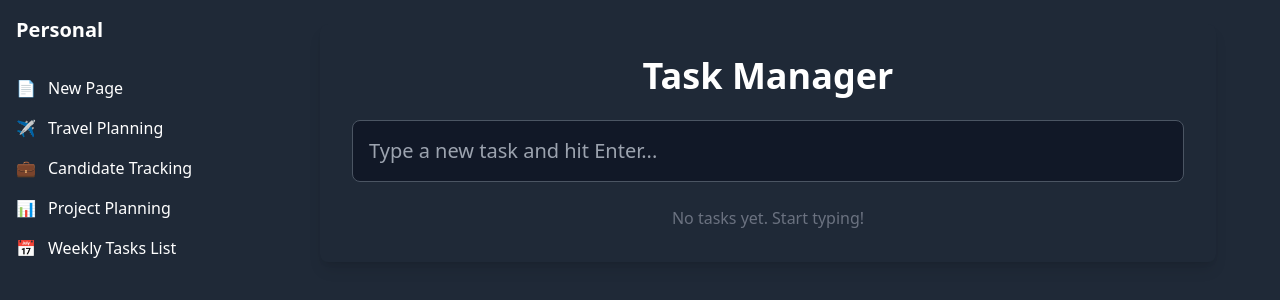
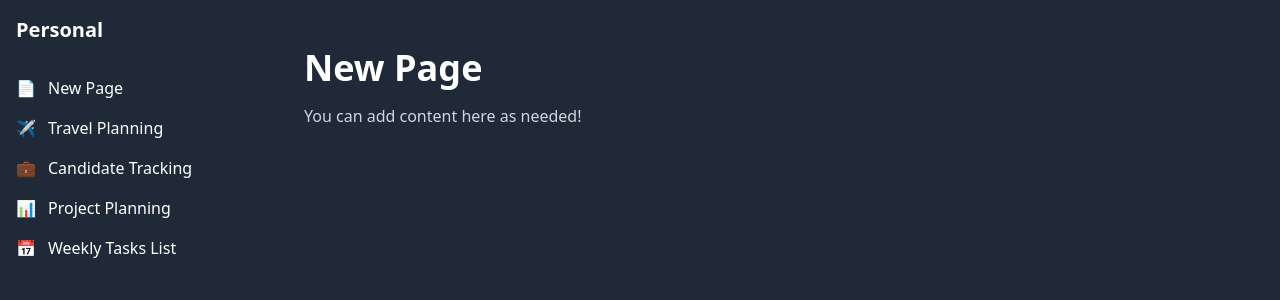
Before and after one commit to gabriellamsa/focusly, a React (Vite) app: page / in a window 1280 px wide. Shown: the top 300 px of the page. Built offline with nearby package versions, Linux system fonts and the light colour scheme.

Commit message:
Creating NewPage pt1

```diff
--- a/package.json
+++ b/package.json
@@ -12,7 +12,8 @@
   "dependencies": {
     "react": "^18.3.1",
     "react-dom": "^18.3.1",
-    "react-icons": "^5.3.0"
+    "react-icons": "^5.3.0",
+    "react-router-dom": "^7.0.2"
   },
   "devDependencies": {
     "@eslint/js": "^9.15.0",
--- a/src/App.jsx
+++ b/src/App.jsx
@@ -1,14 +1,19 @@
-import TaskManager from "./components/TaskManager";
+import { BrowserRouter as Router, Routes, Route } from "react-router-dom";
 import Sidebar from "./components/Sidebar";
+import NewPage from "./pages/NewPage";
 
 function App() {
   return (
-    <div className="flex min-h-screen">
-      <Sidebar />
-      <div className="flex-1 p-6 bg-gray-800">
-        <TaskManager />
+    <Router>
+      <div className="flex min-h-screen">
+        <Sidebar />
+        <div className="flex-1 p-6 bg-gray-800">
+          <Routes>
+            <Route path="/" element={<NewPage />} />
+          </Routes>
+        </div>
       </div>
-    </div>
+    </Router>
   );
 }
 
--- a/src/components/Sidebar.jsx
+++ b/src/components/Sidebar.jsx
@@ -1,10 +1,13 @@
+import React from "react";
+import { Link } from "react-router-dom";
+
 function Sidebar() {
   const menuItems = [
-    { name: "New Page", icon: "📄" },
-    { name: "Travel Planning", icon: "✈️" },
-    { name: "Candidate Tracking", icon: "💼" },
-    { name: "Project Planning", icon: "📊" },
-    { name: "Weekly Tasks List", icon: "📅" },
+    { name: "New Page", icon: "📄", path: "/" },
+    { name: "Travel Planning", icon: "✈️", path: "/travel-planning" },
+    { name: "Candidate Tracking", icon: "💼", path: "/candidate-tracking" },
+    { name: "Project Planning", icon: "📊", path: "/project-planning" },
+    { name: "Weekly Tasks List", icon: "📅", path: "/weekly-tasks" },
   ];
 
   return (
@@ -17,7 +20,9 @@ function Sidebar() {
             className="flex items-center space-x-3 py-2 hover:bg-gray-700 rounded"
           >
             <span>{item.icon}</span>
-            <span>{item.name}</span>
+            <Link to={item.path} className="flex-1">
+              {item.name}
+            </Link>
           </li>
         ))}
       </ul>
--- a/src/components/TaskManager.jsx
+++ b/src/components/TaskManager.jsx
@@ -64,12 +64,7 @@ function TaskManager() {
               >
                 {task.text}
               </div>
-              <button
-                onClick={() => removeTask(task.id)}
-                className="text-red-500 hover:text-red-300 transition"
-              >
-                🗑️
-              </button>
+              <button onClick={() => removeTask(task.id)}>🗑️</button>
             </div>
           ))
         )}
--- /dev/null
+++ b/src/pages/NewPage.jsx
@@ -0,0 +1,12 @@
+import React from "react";
+
+function NewPage() {
+  return (
+    <div className="p-6">
+      <h1 className="text-4xl font-bold text-white mb-4">New Page</h1>
+      <p className="text-gray-300">You can add content here as needed!</p>
+    </div>
+  );
+}
+
+export default NewPage;
```
Also changed, not shown: 1 other file (tests, documents, lock files or other folders).
